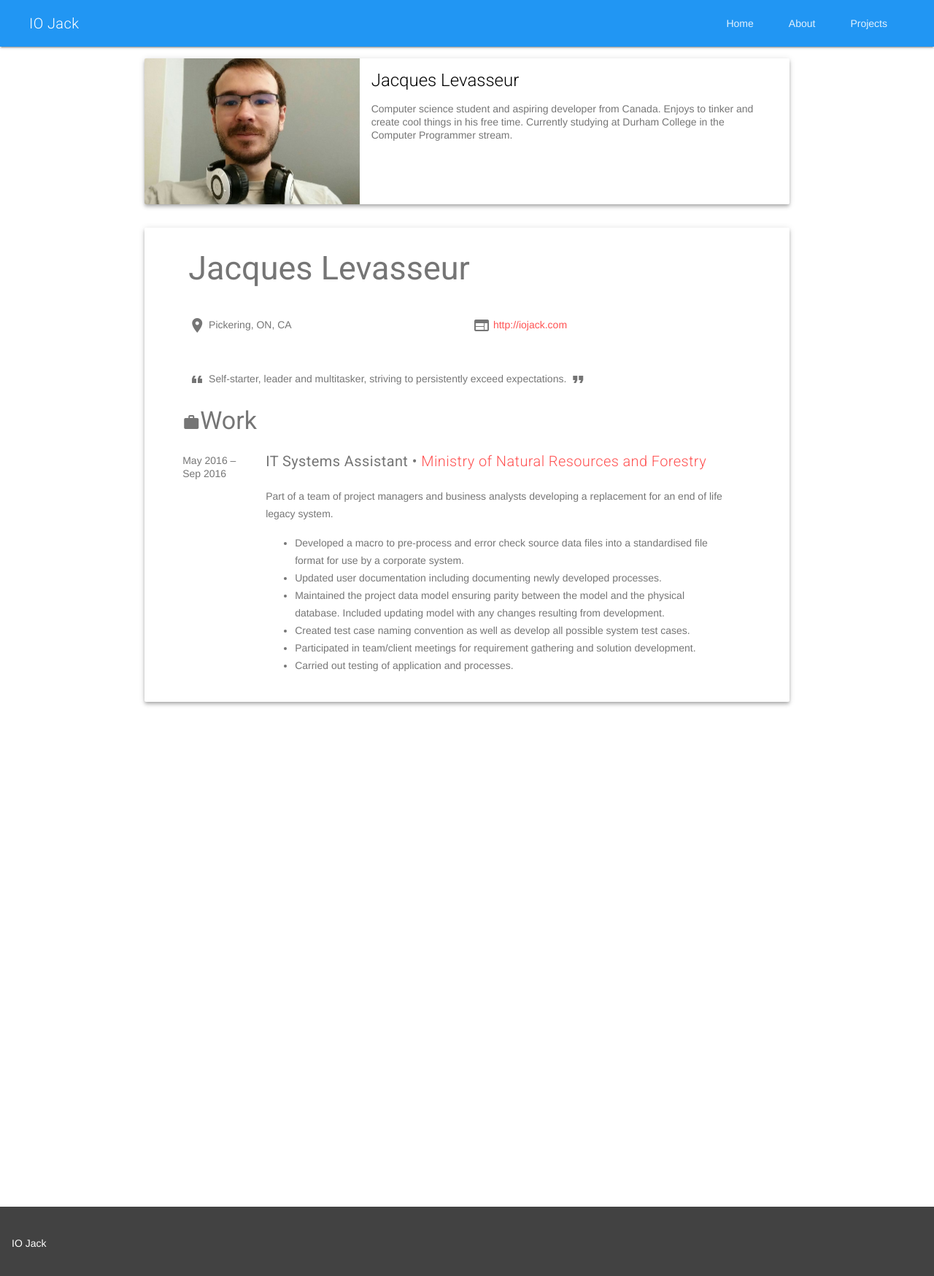
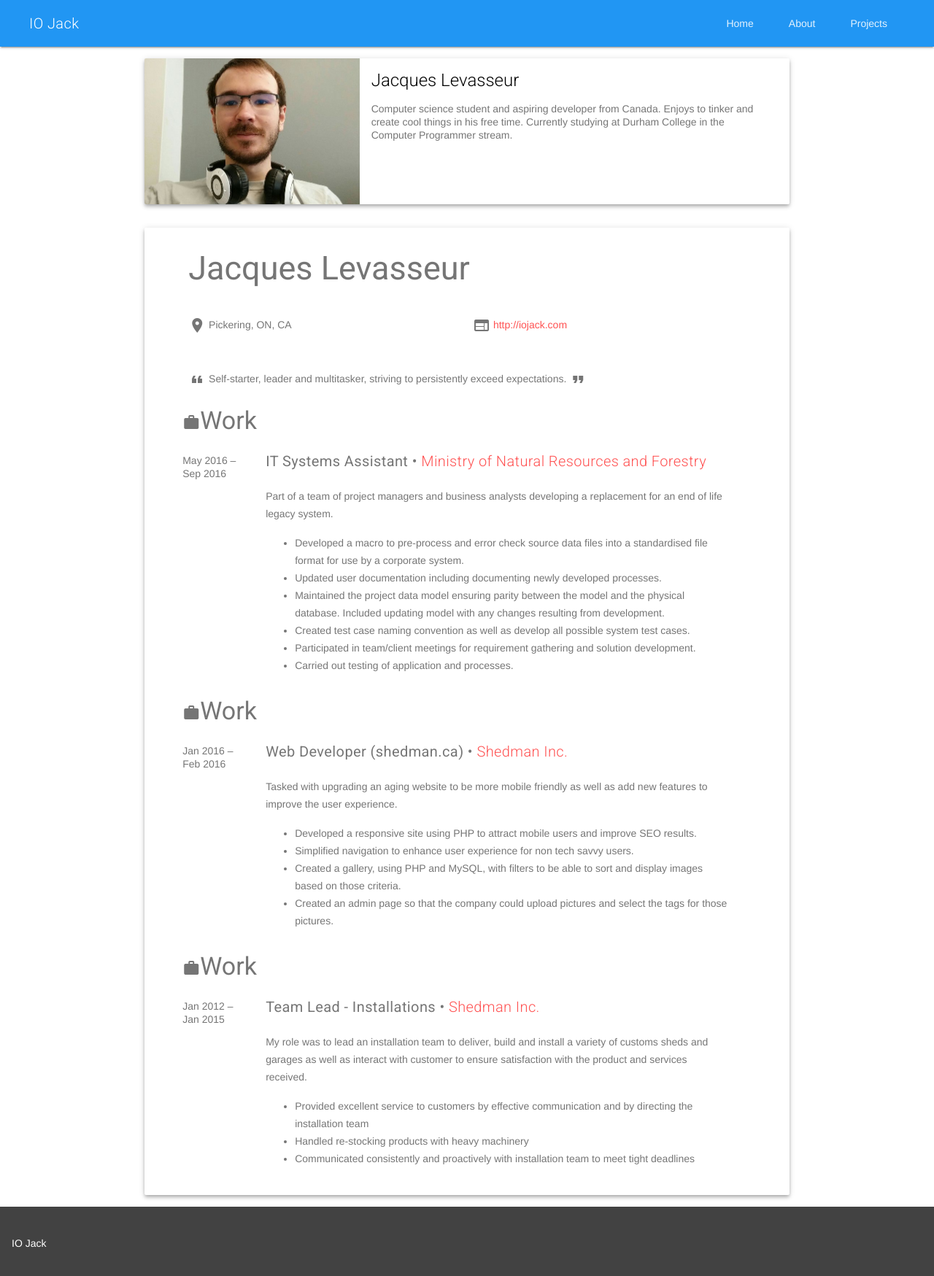
Before and after one commit to FrostByte-Dev/frostbyte-dev.github.io, a Jekyll site: the page built from about/index.html, in a window 1280 px wide. Shown: the top 1749 px of the page at 73% size. Built offline with Jekyll 4.4.1, drawn with Linux system fonts in a browser that asks for light colours; nearby versions of some CDN libraries.

Commit message:
Added all work experience to resume.

```diff
--- a/about/index.html
+++ b/about/index.html
@@ -88,6 +88,51 @@ image: /assets/images/me.jpg
 
 			 </div>
 
+			 <div class="mdl-grid">
+				<div class="mdl-cell--12-col">
+					<h3><i class="material-icons">work</i>Work</h3>
+				</div>
+
+				<div class="mdl-cell--2-col">
+					Jan&nbsp;2016 – Feb&nbsp;2016
+				</div>
+				<div class="mdl-cell--10-col">
+					<h5>Web Developer (shedman.ca) • <a target="_blank" href="http://shedman.ca" class="company">Shedman Inc.</a></h5>
+					<p>
+						Tasked with upgrading an aging website to be more mobile friendly as well as add new features to improve the user experience.
+					</p>
+					<ul>
+						<li class="text-justify">Developed a responsive site using PHP to attract mobile users and improve SEO results.</li>
+						<li class="text-justify">Simplified navigation to enhance user experience for non tech savvy users.</li>
+						<li class="text-justify">Created a gallery, using PHP and MySQL, with filters to be able to sort and display images based on those criteria.</li>
+						<li class="text-justify">Created an admin page so that the company could upload pictures and select the tags for those pictures.</li>
+					</ul>
+				</div>
+
+			</div>
+
+			<div class="mdl-grid">
+				<div class="mdl-cell--12-col">
+					<h3><i class="material-icons">work</i>Work</h3>
+				</div>
+
+				<div class="mdl-cell--2-col">
+					Jan&nbsp;2012 – Jan&nbsp;2015
+				</div>
+				<div class="mdl-cell--10-col">
+					<h5>Team Lead - Installations • <a target="_blank" href="http://shedman.ca" class="company">Shedman Inc.</a></h5>
+					<p>
+						My role was to lead an installation team to deliver, build and install a variety of customs sheds and garages as well as interact with customer to ensure satisfaction with the product and services received.
+					</p>
+					<ul>
+						<li class="text-justify">Provided excellent service to customers by effective communication and by directing the installation team</li>
+						<li class="text-justify">Handled re-stocking products with heavy machinery</li>
+						<li class="text-justify">Communicated consistently and proactively with installation team to meet tight deadlines</li>
+					</ul>
+				</div>
+
+			</div>
+
         </div>
     </div>
 </div>
```
